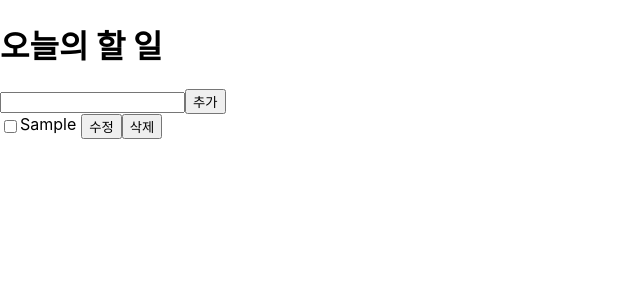
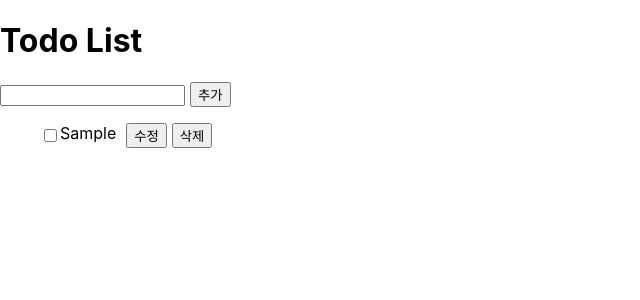
Before and after one commit to 0cddo/todo-practice, a React (Create React App) app: page / in a window 1280 px wide. Both pictures are taken after typing "Sample" into the empty fields and a click on the button "추가". Shown: the top 300 px of the page, without its empty margins (0-640 px from the left). Built offline with nearby package versions, Linux system fonts and the light colour scheme.

Commit message:
220705 - Todolist develop(수정, 완료기능) 1

```diff
--- a/src/App.css
+++ b/src/App.css
@@ -1,7 +1,20 @@
+.itemBoard {
+  display: flex;
+  margin: 10px 0;
+}
+
 .checked {
+  list-style: none;
+  margin-right: 5px;
+}
+
+button {
+  margin-left: 5px;
 }
 
 .unchecked {
   color: gray;
   text-decoration: line-through;
+  list-style: none;
+  margin-right: 5px;
 }
--- a/src/App.js
+++ b/src/App.js
@@ -1,5 +1,5 @@
 import './App.css';
-import TodoList from './components/todo-develop/todo0/TodoList';
+import TodoList from './components/todo-develop/todo1/TodoList';
 
 function App() {
   return <TodoList />;
--- /dev/null
+++ b/src/components/todo-develop/todo1/TodoItem.jsx
@@ -0,0 +1,60 @@
+import { useState } from 'react';
+
+const TodoItem = ({ setTodos, todos, todo, handleDelete }) => {
+  const [edit, setEdit] = useState(null);
+  const [editText, setEditText] = useState(todo.text);
+
+  const handleChecked = (id) => {
+    setTodos(
+      todos.map((todo) =>
+        todo.id === id ? { ...todo, isChecked: !todo.isChecked } : todo
+      )
+    );
+  };
+
+  const handleEdit = (id) => {
+    setEdit(id);
+  };
+
+  const handleEditSubmit = (id) => {
+    setTodos(
+      todos.map((todo) => {
+        if (todo.id === id) {
+          todo.text = editText;
+        }
+        return todo;
+      })
+    );
+
+    console.log(todo);
+    console.log(edit);
+    setEdit(null);
+  };
+
+  return (
+    <div className="itemBoard">
+      <input type="checkbox" onChange={() => handleChecked(todo.id)} />
+
+      {todo.id === edit ? (
+        <input
+          type="text"
+          value={editText}
+          onChange={(e) => setEditText(e.target.value)}
+        />
+      ) : (
+        <li className={todo.isChecked ? 'unchecked' : 'checked'}>
+          {todo.text}
+        </li>
+      )}
+
+      {todo.id === edit ? (
+        <button onClick={() => handleEditSubmit(todo.id)}>완료</button>
+      ) : (
+        <button onClick={() => handleEdit(todo.id)}>수정</button>
+      )}
+      <button onClick={() => handleDelete(todo.id)}>삭제</button>
+    </div>
+  );
+};
+
+export default TodoItem;
--- /dev/null
+++ b/src/components/todo-develop/todo1/TodoList.jsx
@@ -0,0 +1,44 @@
+import { useState } from 'react';
+import TodoItem from './TodoItem';
+
+const TodoList = () => {
+  const [input, setInput] = useState('');
+  const [todos, setTodos] = useState([]);
+
+  const handleSubmit = () => {
+    const todo = { id: Date.now(), text: input, isChecked: false };
+
+    input !== '' && setTodos(todos.concat(todo));
+
+    setInput('');
+  };
+
+  const handleDelete = (id) => {
+    setTodos(todos.filter((todo) => todo.id !== id));
+  };
+  return (
+    <div>
+      <h1>Todo List</h1>
+      <input
+        type="text"
+        value={input}
+        onChange={(e) => setInput(e.target.value)}
+        onKeyUp={(e) => e.key === 'Enter' && handleSubmit()}
+      />
+      <button onClick={() => handleSubmit()}>추가</button>
+      <ul>
+        {todos.map((todo) => (
+          <TodoItem
+            key={todo.id}
+            todo={todo}
+            handleDelete={handleDelete}
+            setTodos={setTodos}
+            todos={todos}
+          />
+        ))}
+      </ul>
+    </div>
+  );
+};
+
+export default TodoList;
```
